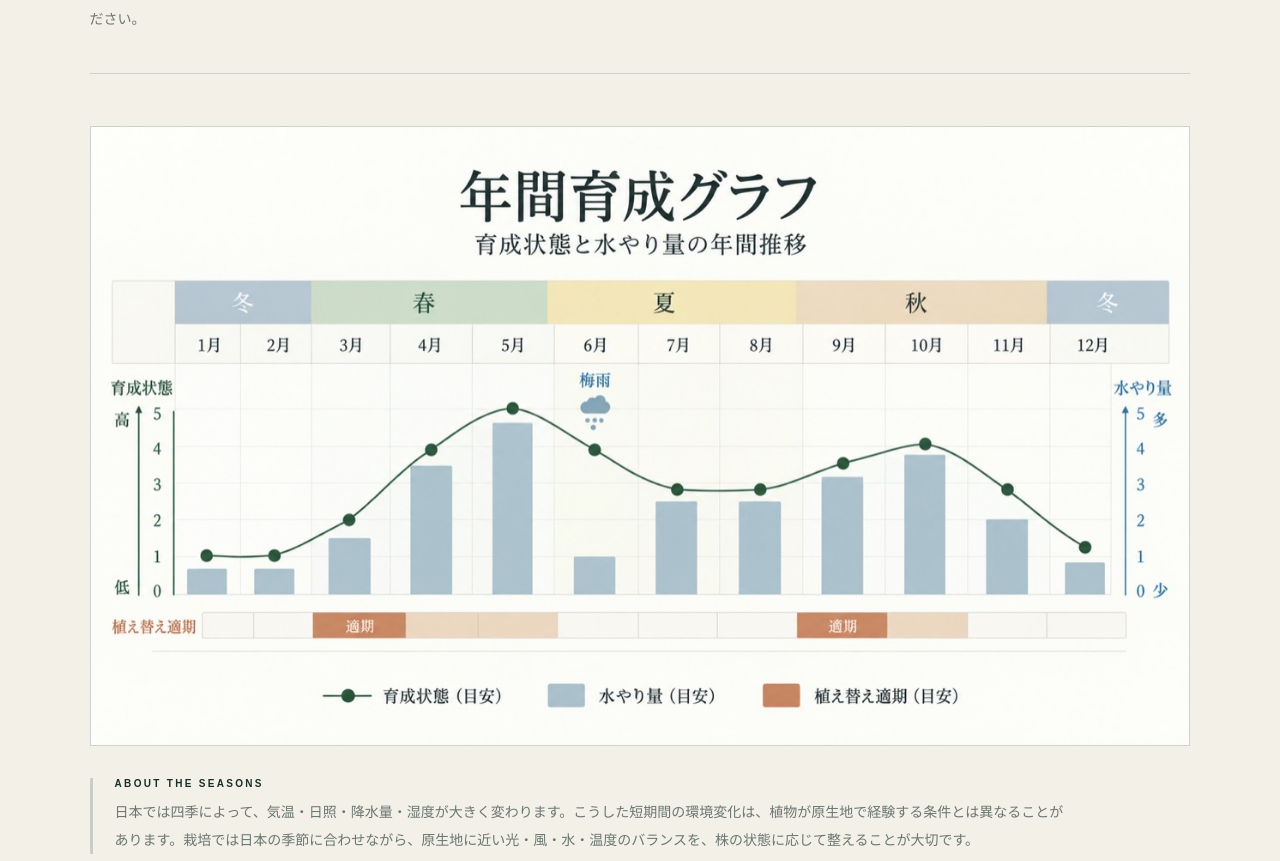
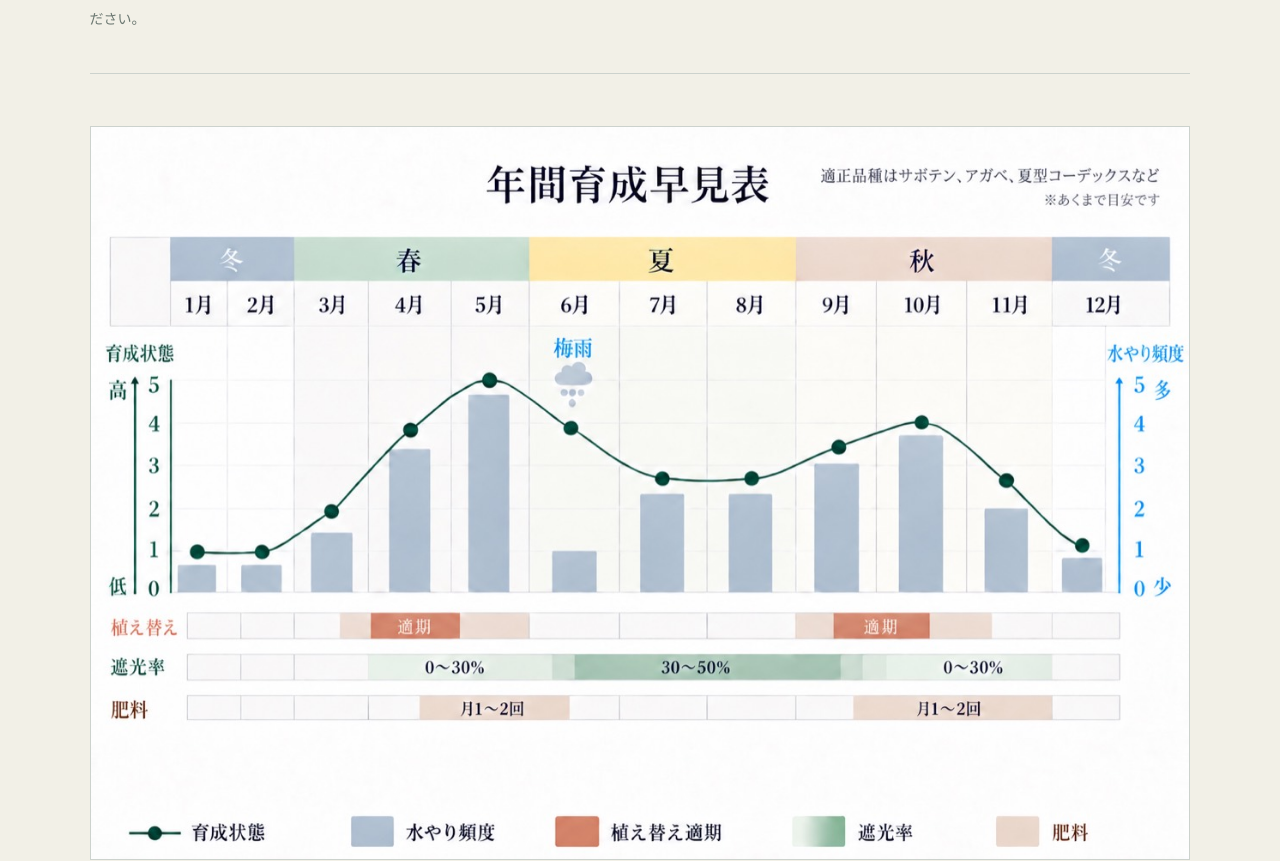
Before and after one commit to KomeUme/unomori-plant-archive, a Next.js app: page /care-guide in a window 1280 px wide. Shown: the part 926-1787 px from the top of the page. Built offline with nearby package versions, Linux system fonts and the light colour scheme; no server answers.

Commit message:
Replace annual care chart image

```diff
--- a/app/care-guide/page.tsx
+++ b/app/care-guide/page.tsx
@@ -39,7 +39,7 @@ const guideIntroduction = [
 export default function CareGuidePage() {
   return <main><Header />
     <section className="page-hero"><p className="eyebrow">CARE GUIDE</p><h1>栽培ガイド</h1></section>
-    <section className="section guide-section page-section"><div className="guide-content"><div className="guide-introduction"><p className="eyebrow">BEFORE YOU BEGIN</p><h2>まず、植物の今の状態を見ます。</h2>{guideIntroduction.map((paragraph) => <p key={paragraph}>{paragraph}</p>)}</div><figure className="agave-annual-graph"><picture><source media="(max-width: 720px)" srcSet={siteHref('/agave-annual-graph-mobile.jpg')} /><img src={siteHref('/agave-annual-graph-desktop.jpg')} alt="アガベの年間育成グラフ。月ごとの育成状態、水やり量、植え替え適期を示す。" /></picture></figure><div className="annual-graph-note"><p className="eyebrow">ABOUT THE SEASONS</p><p>日本では四季によって、気温・日照・降水量・湿度が大きく変わります。こうした短期間の環境変化は、植物が原生地で経験する条件とは異なることがあります。栽培では日本の季節に合わせながら、原生地に近い光・風・水・温度のバランスを、株の状態に応じて整えることが大切です。</p></div><div className="guide-points-heading"><p className="eyebrow">CARE POINTS</p><h2>栽培におけるポイント</h2><p className="guide-priority">優先順位　光 <span>＞</span> 風 <span>＞</span> 水 <span>＞</span> 土</p></div><div className="guide-grid">{guides.map(({ no, title, body, more }) => <article key={no}><span className="guide-point-number">{no}</span><h3>{title}</h3><p>{body} {more}</p></article>)}</div><div className="season-note"><p className="eyebrow">THIS MONTH / AUGUST</p><b>夏の管理メモ</b><p>強い西日と葉焼けに注意。水やり後は株元に風を通し、夜間の蒸れを避けます。</p></div></div></section>
+    <section className="section guide-section page-section"><div className="guide-content"><div className="guide-introduction"><p className="eyebrow">BEFORE YOU BEGIN</p><h2>まず、植物の今の状態を見ます。</h2>{guideIntroduction.map((paragraph) => <p key={paragraph}>{paragraph}</p>)}</div><figure className="agave-annual-graph"><img src={siteHref('/agave-annual-care-chart.jpg')} alt="サボテン、アガベ、夏型コーデックスの年間育成早見表。月ごとの育成状態、水やり頻度、植え替え適期、遮光率、肥料の目安を示す。" /></figure><div className="annual-graph-note"><p className="eyebrow">ABOUT THE SEASONS</p><p>日本では四季によって、気温・日照・降水量・湿度が大きく変わります。こうした短期間の環境変化は、植物が原生地で経験する条件とは異なることがあります。栽培では日本の季節に合わせながら、原生地に近い光・風・水・温度のバランスを、株の状態に応じて整えることが大切です。</p></div><div className="guide-points-heading"><p className="eyebrow">CARE POINTS</p><h2>栽培におけるポイント</h2><p className="guide-priority">優先順位　光 <span>＞</span> 風 <span>＞</span> 水 <span>＞</span> 土</p></div><div className="guide-grid">{guides.map(({ no, title, body, more }) => <article key={no}><span className="guide-point-number">{no}</span><h3>{title}</h3><p>{body} {more}</p></article>)}</div><div className="season-note"><p className="eyebrow">THIS MONTH / AUGUST</p><b>夏の管理メモ</b><p>強い西日と葉焼けに注意。水やり後は株元に風を通し、夜間の蒸れを避けます。</p></div></div></section>
     <Footer />
   </main>;
 }
```
Also changed, not shown: public/agave-annual-care-chart.jpg (added).
